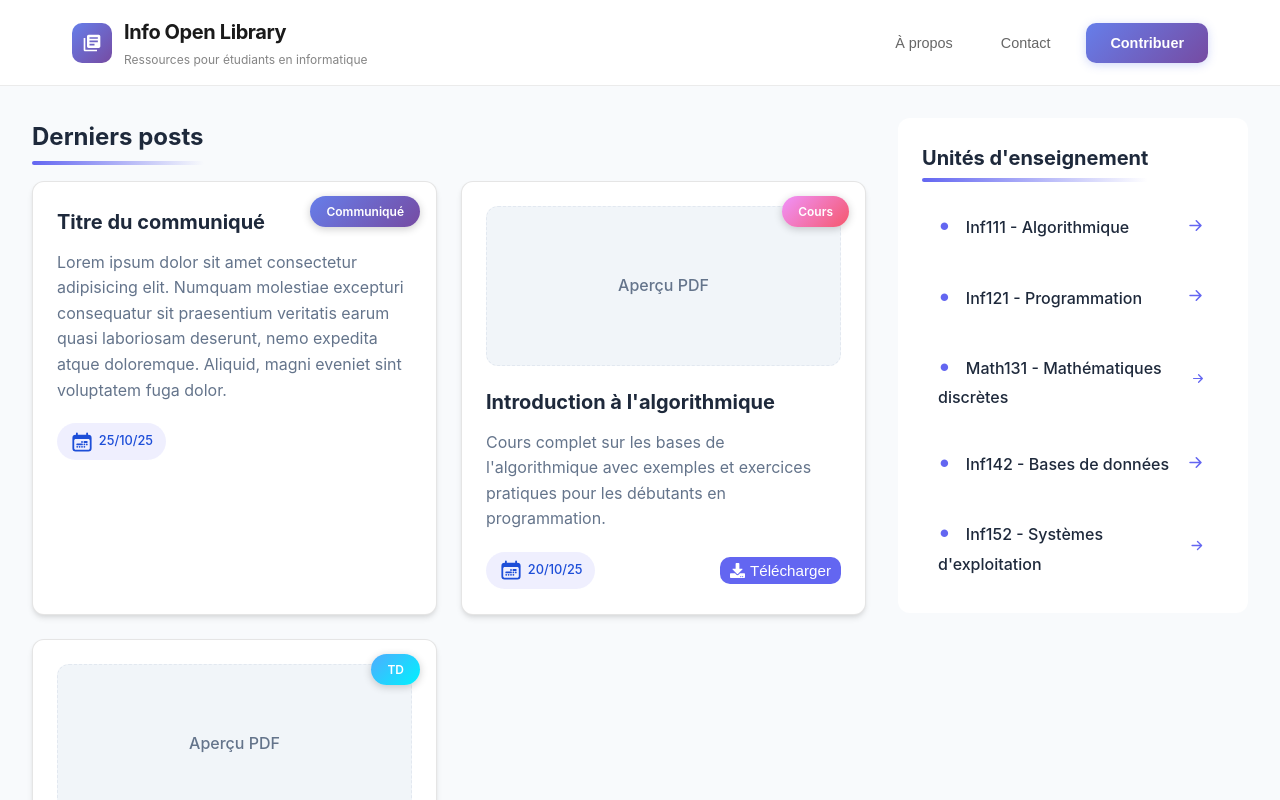
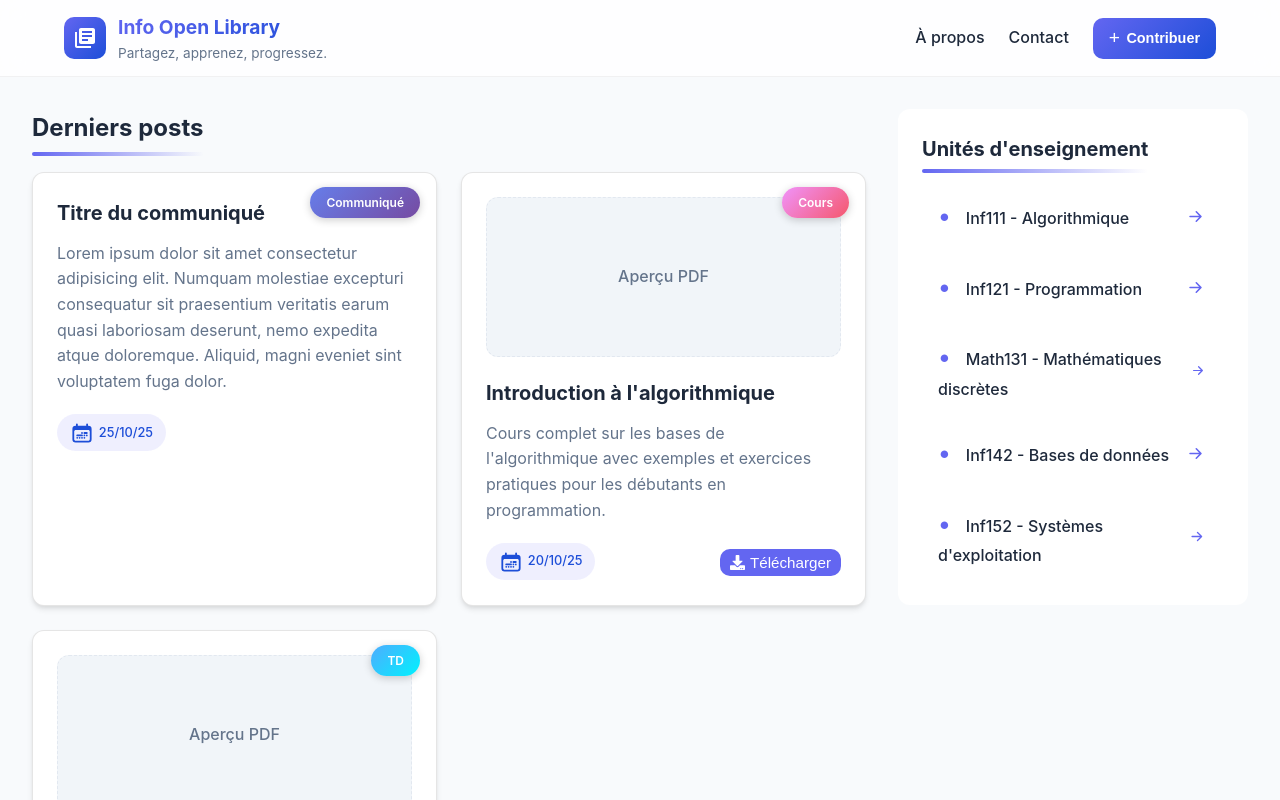
Before and after one commit to eren-the-coder/uy1_open_library, a React (Vite) app: page / in a window 1280 px wide. Shown: the top 800 px of the page. Built offline with nearby package versions, Linux system fonts and the light colour scheme.

Commit message:
style: simplify header ui style code

```diff
--- a/src/components/Header/Header.module.css
+++ b/src/components/Header/Header.module.css
@@ -1,45 +1,40 @@
+/* === STYLES GLOBAUX === */
 .header {
-  background: rgba(255, 255, 255, 0.95);
-  backdrop-filter: blur(20px);
-  border-bottom: 1px solid rgba(0, 0, 0, 0.08);
   position: sticky;
   top: 0;
   z-index: 1000;
-  transition: all 0.3s ease;
+  background: rgba(255, 255, 255, 0.8);
+  backdrop-filter: blur(12px);
+  border-bottom: 1px solid rgba(0, 0, 0, 0.05);
+  animation: slideDown 0.4s ease-out;
+  transition: background 0.3s ease;
 }
 
 .header__content {
   max-width: 1200px;
   margin: 0 auto;
-  padding: 1rem 2rem;
+  padding: 0.75rem 1.5rem;
   display: flex;
+  align-items: center;
   justify-content: space-between;
-  align-items: center;
-  gap: 2rem;
 }
 
-/* Brand */
+/* === LOGO / BRAND === */
 .brand {
   display: flex;
   align-items: center;
   gap: 0.75rem;
-  flex-shrink: 0;
 }
 
 .brand__icon {
-  width: 40px;
-  height: 40px;
-  background: linear-gradient(135deg, #667eea 0%, #764ba2 100%);
-  border-radius: 10px;
+  width: 42px;
+  height: 42px;
   display: flex;
   align-items: center;
   justify-content: center;
+  background: linear-gradient(135deg, var(--primary), var(--primary-dark));
+  border-radius: 10px;
   color: white;
-  transition: transform 0.3s ease;
-}
-
-.brand:hover .brand__icon {
-  transform: scale(1.05);
 }
 
 .brand__text {
@@ -48,250 +43,151 @@
 }
 
 .brand__title {
-  color: #1a1a1a;
-  font-size: 1.25rem;
+  font-size: 1.2rem;
   font-weight: 700;
-  margin: 0;
-  letter-spacing: -0.02em;
+  background: linear-gradient(135deg, var(--primary), var(--primary-dark));
+  -webkit-background-clip: text;
+  -webkit-text-fill-color: transparent;
 }
 
 .brand__subtitle {
-  color: #666;
-  font-size: 0.75rem;
-  font-weight: 400;
-  margin: 0.125rem 0 0 0;
-  opacity: 0.8;
+  font-size: 0.85rem;
+  color: var(--text-secondary);
 }
 
-/* Navigation Desktop */
+/* === NAVIGATION === */
 .nav {
   display: flex;
   align-items: center;
   gap: 1.5rem;
 }
 
-.navLink {
-  background: none;
-  border: none;
-  color: #666;
-  font-size: 0.9rem;
+.nav__link {
+  color: var(--text-primary);
   font-weight: 500;
-  padding: 0.5rem 0.75rem;
-  border-radius: 8px;
-  cursor: pointer;
-  transition: all 0.2s ease;
+  text-decoration: none;
   position: relative;
+  transition: color 0.2s ease;
 }
 
-.navLink:hover {
-  color: #333;
-  background: rgba(0, 0, 0, 0.04);
+.nav__link::after {
+  content: "";
+  position: absolute;
+  width: 0%;
+  height: 2px;
+  left: 0;
+  bottom: -3px;
+  background: var(--primary);
+  transition: width 0.3s ease;
 }
 
-.navLink::after {
-  content: '';
-  position: absolute;
-  bottom: 0;
-  left: 50%;
-  width: 0;
-  height: 2px;
-  background: linear-gradient(135deg, #667eea 0%, #764ba2 100%);
-  transition: all 0.3s ease;
-  transform: translateX(-50%);
+.nav__link:hover {
+  color: var(--primary);
 }
 
-.navLink:hover::after {
-  width: 80%;
+.nav__link:hover::after {
+  width: 100%;
 }
 
-/* Bouton Contribuer */
+/* === CONTRIBUTE BUTTON === */
 .contributeBtn {
-  background: linear-gradient(135deg, #667eea 0%, #764ba2 100%);
+  background: linear-gradient(135deg, var(--primary), var(--primary-dark));
   color: white;
   border: none;
-  padding: 0.75rem 1.5rem;
+  padding: 0.6rem 1rem;
   border-radius: 10px;
+  display: flex;
+  align-items: center;
+  gap: 0.4rem;
   font-weight: 600;
   font-size: 0.9rem;
   cursor: pointer;
   transition: all 0.3s ease;
-  box-shadow: 0 2px 10px rgba(102, 126, 234, 0.3);
 }
 
 .contributeBtn:hover {
   transform: translateY(-1px);
-  box-shadow: 0 4px 15px rgba(102, 126, 234, 0.4);
+  box-shadow: 0 4px 14px rgba(var(--primary-rgb), 0.25);
 }
 
-.contributeBtn:active {
-  transform: translateY(0);
+.contributeBtn__icon {
+  font-size: 1.2rem;
+  font-weight: 400;
 }
 
-/* Menu Toggle (Mobile) */
+/* === BURGER MENU === */
 .menuToggle {
   display: none;
   flex-direction: column;
-  gap: 4px;
+  justify-content: space-between;
+  width: 24px;
+  height: 18px;
   background: none;
   border: none;
-  padding: 0.5rem;
   cursor: pointer;
-  border-radius: 6px;
-  transition: background 0.2s ease;
 }
 
-.menuToggle:hover {
-  background: rgba(0, 0, 0, 0.04);
+.menuToggle span {
+  display: block;
+  height: 2px;
+  width: 100%;
+  background: var(--text-primary);
+  border-radius: 2px;
+  transition: all 0.3s ease;
 }
 
-.menuToggle__bar {
-  width: 20px;
-  height: 2px;
-  background: #333;
-  transition: all 0.3s ease;
-  transform-origin: center;
+/* === BURGER ANIMATION === */
+.menuToggle.open span:nth-child(1) {
+  transform: translateY(8px) rotate(45deg);
 }
 
-.menuToggle[aria-expanded="true"] .menuToggle__bar:nth-child(1) {
-  transform: rotate(45deg) translate(6px, 6px);
-}
-
-.menuToggle[aria-expanded="true"] .menuToggle__bar:nth-child(2) {
+.menuToggle.open span:nth-child(2) {
   opacity: 0;
 }
 
-.menuToggle[aria-expanded="true"] .menuToggle__bar:nth-child(3) {
-  transform: rotate(-45deg) translate(6px, -6px);
+.menuToggle.open span:nth-child(3) {
+  transform: translateY(-8px) rotate(-45deg);
 }
 
-/* Mobile Overlay */
-.mobileOverlay {
-  position: fixed;
-  top: 0;
-  left: 0;
-  right: 0;
-  bottom: 0;
-  background: rgba(0, 0, 0, 0.5);
-  backdrop-filter: blur(4px);
-  z-index: 999;
-  animation: fadeIn 0.3s ease;
-}
+/* === RESPONSIVE === */
+@media (max-width: 900px) {
+  .nav {
+    position: absolute;
+    top: 70px;
+    right: 1rem;
+    background: rgba(255, 255, 255, 0.95);
+    backdrop-filter: blur(10px);
+    border-radius: 12px;
+    box-shadow: 0 4px 12px rgba(0,0,0,0.1);
+    flex-direction: column;
+    align-items: flex-start;
+    padding: 1rem;
+    gap: 1rem;
+    min-width: 180px;
+    opacity: 0;
+    transform: translateY(-10px);
+    pointer-events: none;
+    transition: all 0.3s ease;
+  }
 
-.mobileNav {
-  position: absolute;
-  top: 100%;
-  right: 0;
-  background: white;
-  border-radius: 12px;
-  padding: 1rem;
-  margin: 0.5rem 2rem;
-  box-shadow: 0 10px 30px rgba(0, 0, 0, 0.15);
-  display: flex;
-  flex-direction: column;
-  gap: 0.5rem;
-  min-width: 200px;
-  animation: slideDown 0.3s ease;
-}
+  .nav.active {
+    opacity: 1;
+    transform: translateY(0);
+    pointer-events: auto;
+  }
 
-.mobileNavLink {
-  background: none;
-  border: none;
-  color: #333;
-  font-size: 0.95rem;
-  font-weight: 500;
-  padding: 0.75rem 1rem;
-  border-radius: 8px;
-  cursor: pointer;
-  text-align: left;
-  transition: all 0.2s ease;
-}
-
-.mobileNavLink:hover {
-  background: rgba(0, 0, 0, 0.05);
-}
-
-.mobileContributeBtn {
-  background: linear-gradient(135deg, #667eea 0%, #764ba2 100%);
-  color: white;
-  border: none;
-  padding: 0.75rem 1rem;
-  border-radius: 8px;
-  font-weight: 600;
-  font-size: 0.95rem;
-  cursor: pointer;
-  text-align: center;
-  margin-top: 0.5rem;
-  transition: all 0.2s ease;
-}
-
-.mobileContributeBtn:hover {
-  transform: translateY(-1px);
-  box-shadow: 0 4px 12px rgba(102, 126, 234, 0.4);
-}
-
-/* Animations */
-@keyframes fadeIn {
-  from { opacity: 0; }
-  to { opacity: 1; }
+  .menuToggle {
+    display: flex;
+  }
 }
 
 @keyframes slideDown {
   from {
     opacity: 0;
-    transform: translateY(-10px);
+    transform: translateY(-15px);
   }
   to {
     opacity: 1;
     transform: translateY(0);
   }
 }
-
-/* Responsive */
-@media (max-width: 768px) {
-  .header__content {
-    padding: 1rem;
-  }
-
-  .nav {
-    display: none;
-  }
-
-  .menuToggle {
-    display: flex;
-  }
-
-  .brand__title {
-    font-size: 1.1rem;
-  }
-
-  .brand__subtitle {
-    font-size: 0.7rem;
-  }
-
-  .brand__icon {
-    width: 36px;
-    height: 36px;
-  }
-
-  .mobileNav {
-    margin: 0.5rem 1rem;
-  }
-}
-
-@media (max-width: 480px) {
-  .brand {
-    gap: 0.5rem;
-  }
-
-  .brand__text {
-    max-width: 150px;
-  }
-
-  .brand__title {
-    font-size: 1rem;
-  }
-
-  .brand__subtitle {
-    font-size: 0.65rem;
-  }
-}
--- a/src/components/Header/Header.tsx
+++ b/src/components/Header/Header.tsx
@@ -1,80 +1,54 @@
-import { useState } from 'react';
-import styles from './Header.module.css';
+import { useState } from "react";
+import styles from "./Header.module.css";
 
 const Header = () => {
-  const [isMenuOpen, setIsMenuOpen] = useState(false);
+  const [menuOpen, setMenuOpen] = useState(false);
 
   const handleContribute = () => {
-    console.log('Ouvrir le formulaire de contribution');
-  };
-
-  const handleContact = () => {
-    console.log('Ouvrir la page contact');
-  };
-
-  const handleAbout = () => {
-    console.log('Ouvrir la page à propos');
+    console.log("Ouvrir le formulaire de contribution");
   };
 
   const toggleMenu = () => {
-    setIsMenuOpen(!isMenuOpen);
+    setMenuOpen((prev) => !prev);
   };
 
   return (
     <header className={styles.header}>
       <div className={styles.header__content}>
+        {/* ==== LOGO / BRAND ==== */}
         <div className={styles.brand}>
           <div className={styles.brand__icon}>
-            <svg width="20" height="20" viewBox="0 0 24 24" fill="currentColor">
+            <svg width="24" height="24" viewBox="0 0 24 24" fill="currentColor">
               <path d="M4 6H2v14c0 1.1.9 2 2 2h14v-2H4V6zm16-4H8c-1.1 0-2 .9-2 2v12c0 1.1.9 2 2 2h12c1.1 0 2-.9 2-2V4c0-1.1-.9-2-2-2zm-1 9H9V9h10v2zm-4 4H9v-2h6v2zm4-8H9V5h10v2z"/>
             </svg>
           </div>
           <div className={styles.brand__text}>
             <h1 className={styles.brand__title}>Info Open Library</h1>
-            <p className={styles.brand__subtitle}>Ressources pour étudiants en informatique</p>
+            <p className={styles.brand__subtitle}>Partagez, apprenez, progressez.</p>
           </div>
         </div>
 
-        {/* Navigation Desktop */}
-        <nav className={styles.nav}>
-          <button className={styles.navLink} onClick={handleAbout}>
-            À propos
-          </button>
-          <button className={styles.navLink} onClick={handleContact}>
-            Contact
-          </button>
-          <button className={styles.contributeBtn} onClick={handleContribute}>
-            Contribuer
+        {/* ==== NAVIGATION ==== */}
+        <nav className={`${styles.nav} ${menuOpen ? styles.active : ""}`}>
+          <a href="#about" className={styles.nav__link}>À propos</a>
+          <a href="#contact" className={styles.nav__link}>Contact</a>
+          <button
+            onClick={handleContribute}
+            className={styles.contributeBtn}
+          >
+            <span className={styles.contributeBtn__icon}>+</span>
+            <span className={styles.contributeBtn__text}>Contribuer</span>
           </button>
         </nav>
 
-        {/* Menu Mobile */}
+        {/* ==== BURGER BUTTON ==== */}
         <button
-          className={styles.menuToggle}
+          className={`${styles.menuToggle} ${menuOpen ? styles.open : ""}`}
           onClick={toggleMenu}
           aria-label="Ouvrir le menu"
         >
-          <span className={styles.menuToggle__bar}></span>
-          <span className={styles.menuToggle__bar}></span>
-          <span className={styles.menuToggle__bar}></span>
+          <span></span><span></span><span></span>
         </button>
-
-        {/* Overlay Mobile */}
-        {isMenuOpen && (
-          <div className={styles.mobileOverlay} onClick={toggleMenu}>
-            <nav className={styles.mobileNav} onClick={(e) => e.stopPropagation()}>
-              <button className={styles.mobileNavLink} onClick={handleAbout}>
-                À propos
-              </button>
-              <button className={styles.mobileNavLink} onClick={handleContact}>
-                Contact
-              </button>
-              <button className={styles.mobileContributeBtn} onClick={handleContribute}>
-                Contribuer
-              </button>
-            </nav>
-          </div>
-        )}
       </div>
     </header>
   );
```
